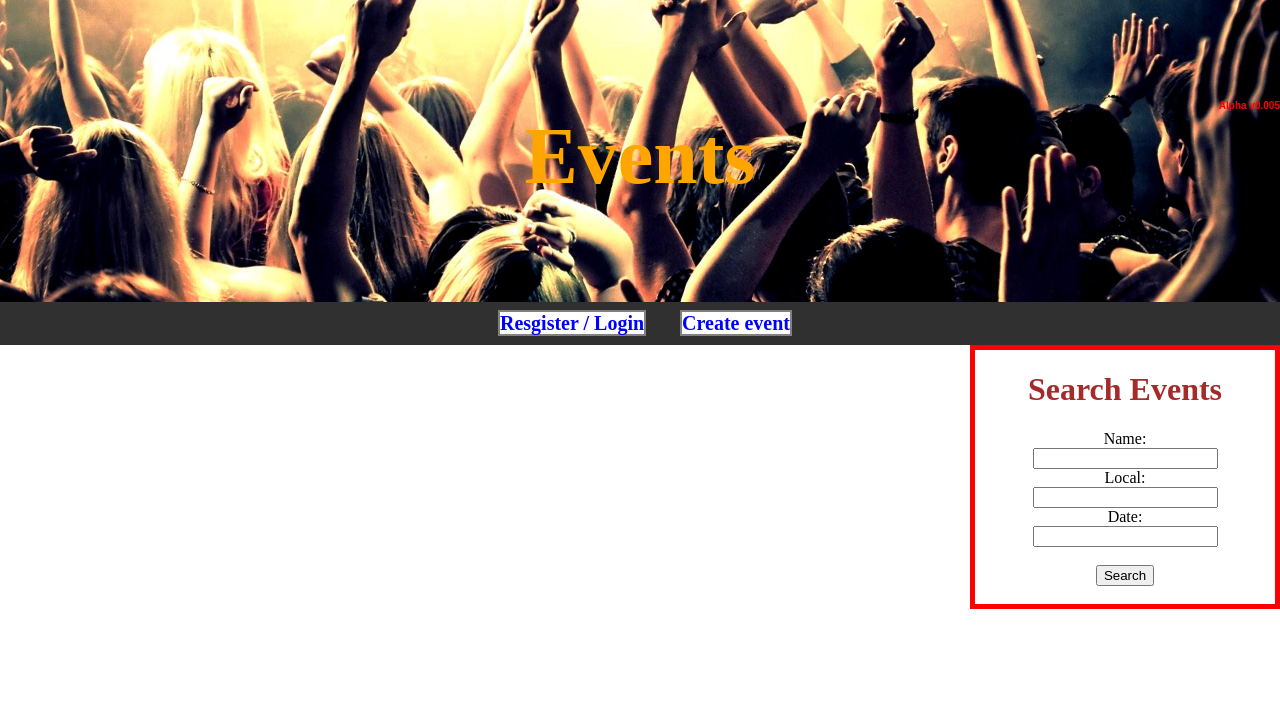
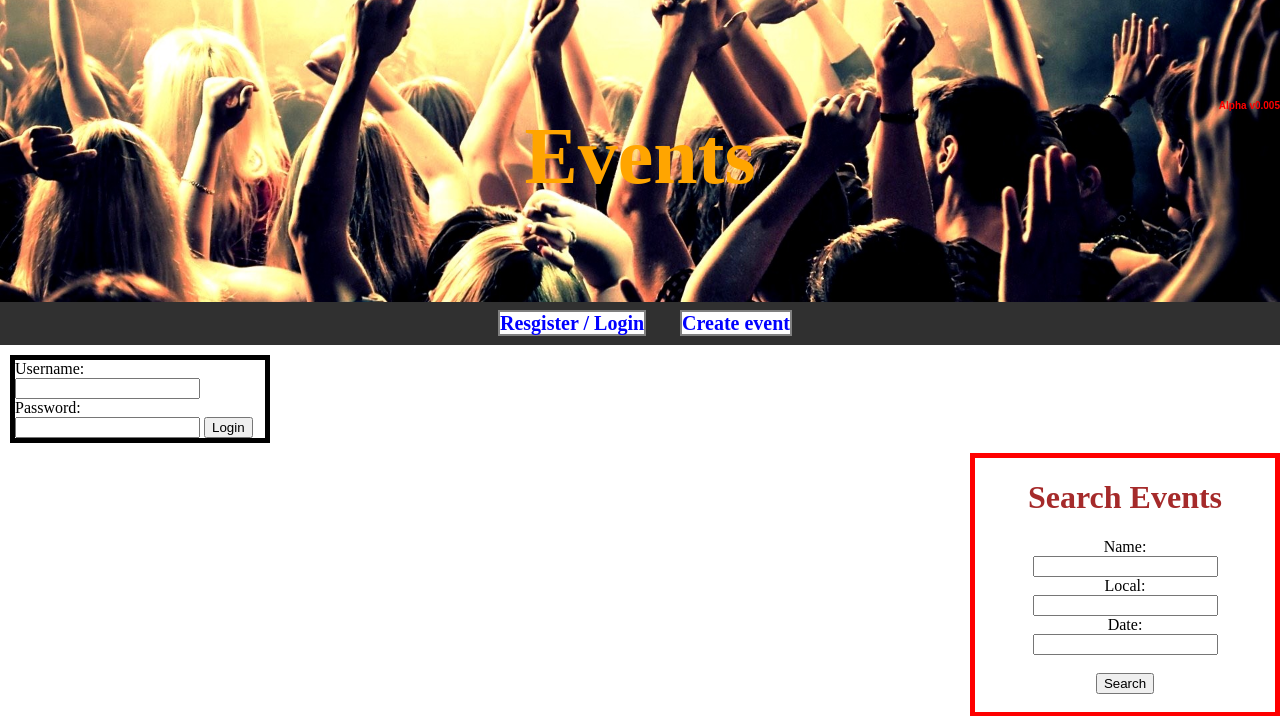
Before and after one commit to joaoDavidGB/LTWprojeto, a PHP site: page /site.html in a window 1280 px wide. Shown: the top 716 px of the page. Run offline with PHP 8.4, Linux system fonts and the light colour scheme.

Commit message:
mudanças de ontem ao html de site.html

```diff
--- a/registar.html
+++ b/registar.html
@@ -12,7 +12,7 @@
 				<input type="text" name="email">
 			<br>
 			Password:<br>
-				<input type="text" name="pw">
+				<input type="password" name="pw">
 
 				<input type="submit" value="Register">
 		</form>
--- a/site.css
+++ b/site.css
@@ -61,12 +61,19 @@ html, body {
 	display: inline;
 }
 
+#login{
+	border: 5px solid black;
+	margin: 10px;
+	width: 250px;
+}
+
 #procurar_eventos{
 	border: 5px solid red;
 	text-align: center;
 	width: 300px;
 	float: right
 }
+
 #procurar_eventos h1{
 	color: brown;
 }
--- a/site.html
+++ b/site.html
@@ -19,6 +19,13 @@
 			</ul>
 		</div>
 
+		<div id="login">
+			<form action="login.php">
+			Username: <input type="text" name="username"> <br>
+			Password: <input type="password" name="pw">
+			<input type="submit" value="Login">
+		</div>
+
 		<div id="procurar_eventos">
 			<h1> Search Events </h1>
 			<form action="pesquisaEventos.php">
```
